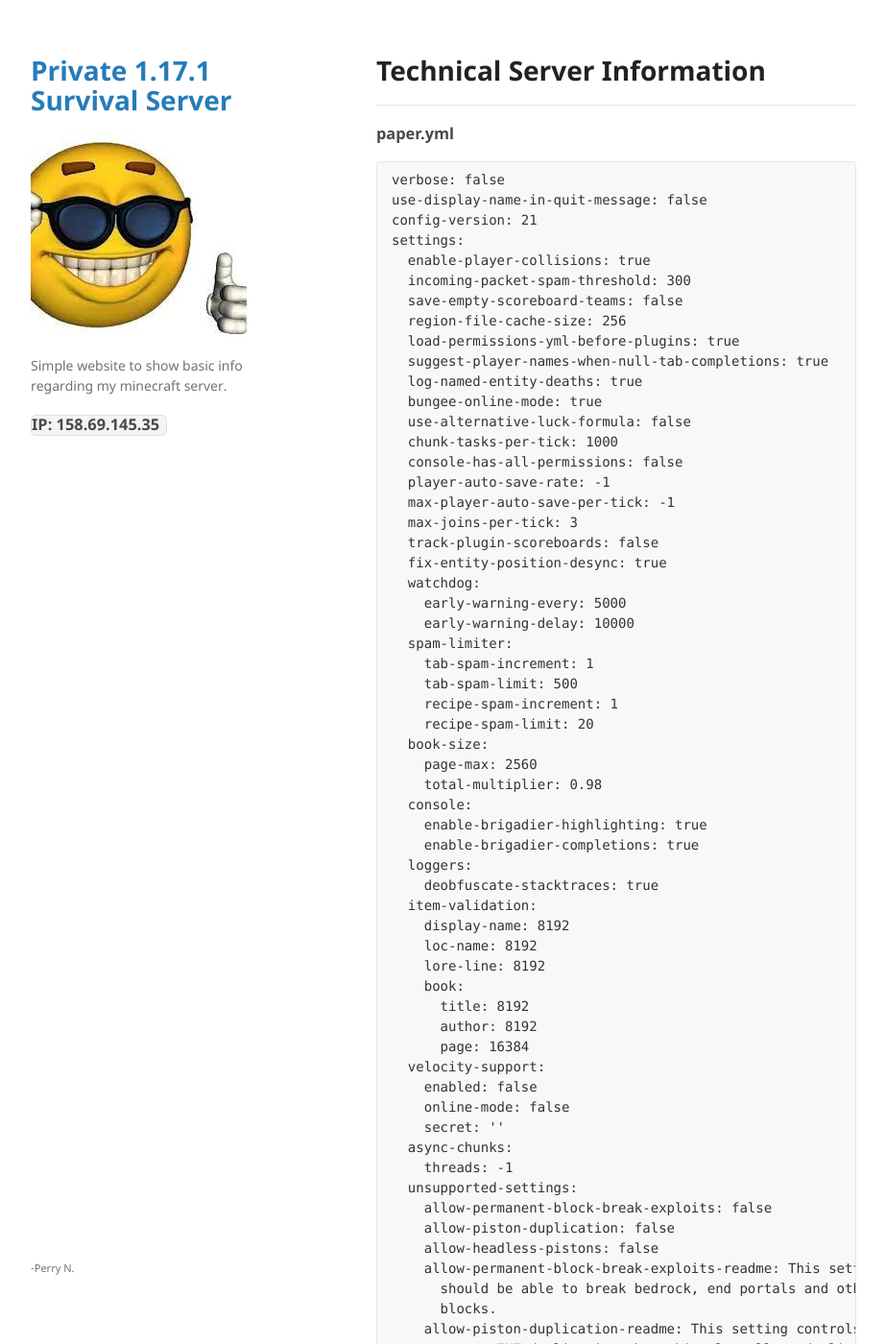
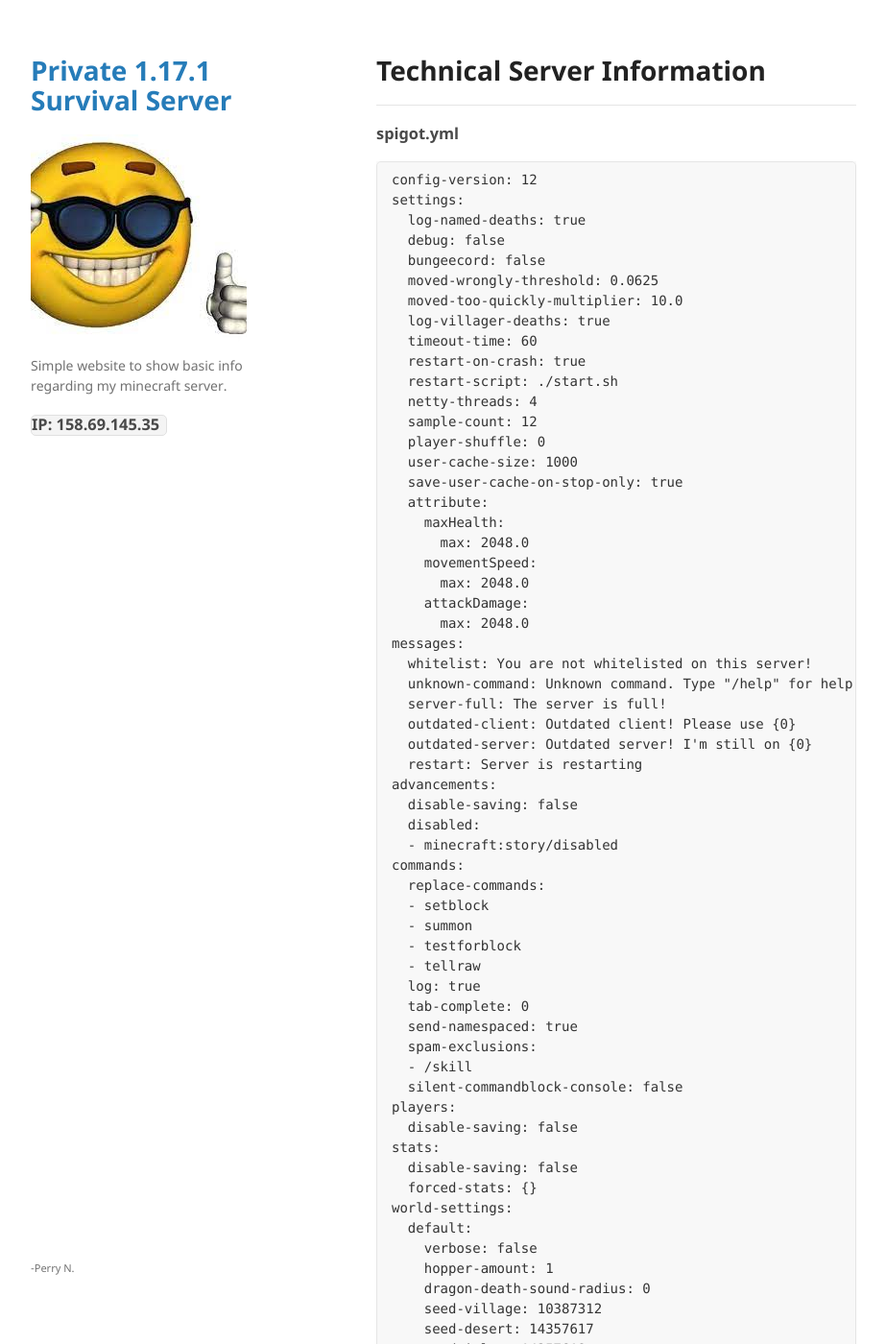
Before and after one commit to WrelksMC/wrelksMC.github.io, a Jekyll site: the page built from another-page.md, in a window 1280 px wide and 1400 px high. Shown: the whole window at 96% size, without its empty margins (178-1101 px from the left). Built offline with Jekyll 4.4.1, drawn with Linux system fonts in a browser that asks for light colours; our own code applies the rules of GitHub Pages for plain Markdown files; some of the changed text lies outside the part shown.

Commit message:
Update another-page.md

````diff
--- a/another-page.md
+++ b/another-page.md
@@ -5,6 +5,163 @@ layout: default
 # Technical Server Information
 
 ---
+
+### spigot.yml
+```
+config-version: 12
+settings:
+  log-named-deaths: true
+  debug: false
+  bungeecord: false
+  moved-wrongly-threshold: 0.0625
+  moved-too-quickly-multiplier: 10.0
+  log-villager-deaths: true
+  timeout-time: 60
+  restart-on-crash: true
+  restart-script: ./start.sh
+  netty-threads: 4
+  sample-count: 12
+  player-shuffle: 0
+  user-cache-size: 1000
+  save-user-cache-on-stop-only: true
+  attribute:
+    maxHealth:
+      max: 2048.0
+    movementSpeed:
+      max: 2048.0
+    attackDamage:
+      max: 2048.0
+messages:
+  whitelist: You are not whitelisted on this server!
+  unknown-command: Unknown command. Type "/help" for help.
+  server-full: The server is full!
+  outdated-client: Outdated client! Please use {0}
+  outdated-server: Outdated server! I'm still on {0}
+  restart: Server is restarting
+advancements:
+  disable-saving: false
+  disabled:
+  - minecraft:story/disabled
+commands:
+  replace-commands:
+  - setblock
+  - summon
+  - testforblock
+  - tellraw
+  log: true
+  tab-complete: 0
+  send-namespaced: true
+  spam-exclusions:
+  - /skill
+  silent-commandblock-console: false
+players:
+  disable-saving: false
+stats:
+  disable-saving: false
+  forced-stats: {}
+world-settings:
+  default:
+    verbose: false
+    hopper-amount: 1
+    dragon-death-sound-radius: 0
+    seed-village: 10387312
+    seed-desert: 14357617
+    seed-igloo: 14357618
+    seed-jungle: 14357619
+    seed-swamp: 14357620
+    seed-monument: 10387313
+    seed-shipwreck: 165745295
+    seed-ocean: 14357621
+    seed-outpost: 165745296
+    seed-endcity: 10387313
+    seed-slime: 987234911
+    seed-bastion: 30084232
+    seed-fortress: 30084232
+    seed-mansion: 10387319
+    seed-fossil: 14357921
+    seed-portal: 34222645
+    max-tnt-per-tick: 100
+    enable-zombie-pigmen-portal-spawns: true
+    item-despawn-rate: 6000
+    view-distance: default
+    wither-spawn-sound-radius: 0
+    arrow-despawn-rate: 800
+    trident-despawn-rate: 1200
+    hanging-tick-frequency: 100
+    zombie-aggressive-towards-villager: true
+    nerf-spawner-mobs: true
+    mob-spawn-range: 8
+    end-portal-sound-radius: 0
+    max-entity-collisions: 8
+    merge-radius:
+      exp: 6.0
+      item: 4.0
+    growth:
+      cactus-modifier: 100
+      cane-modifier: 100
+      melon-modifier: 100
+      mushroom-modifier: 100
+      pumpkin-modifier: 100
+      sapling-modifier: 100
+      beetroot-modifier: 100
+      carrot-modifier: 100
+      potato-modifier: 100
+      wheat-modifier: 100
+      netherwart-modifier: 100
+      vine-modifier: 100
+      cocoa-modifier: 100
+      bamboo-modifier: 100
+      sweetberry-modifier: 100
+      kelp-modifier: 100
+    entity-activation-range:
+      animals: 6
+      monsters: 6
+      raiders: 12
+      misc: 12
+      water: 6
+      villagers: 32
+      flying-monsters: 32
+      villagers-work-immunity-after: 100
+      villagers-work-immunity-for: 20
+      villagers-active-for-panic: true
+      tick-inactive-villagers: false
+      wake-up-inactive:
+        animals-max-per-tick: 4
+        animals-every: 1200
+        animals-for: 100
+        monsters-max-per-tick: 8
+        monsters-every: 400
+        monsters-for: 100
+        villagers-max-per-tick: 4
+        villagers-every: 600
+        villagers-for: 100
+        flying-monsters-max-per-tick: 8
+        flying-monsters-every: 200
+        flying-monsters-for: 100
+    ticks-per:
+      hopper-transfer: 8
+      hopper-check: 1
+    hunger:
+      jump-walk-exhaustion: 0.05
+      jump-sprint-exhaustion: 0.2
+      combat-exhaustion: 0.1
+      regen-exhaustion: 6.0
+      swim-multiplier: 0.01
+      sprint-multiplier: 0.1
+      other-multiplier: 0.0
+    max-tick-time:
+      tile: 50
+      entity: 50
+    squid-spawn-range:
+      min: 45.0
+    entity-tracking-range:
+      players: 48
+      animals: 48
+      monsters: 48
+      misc: 32
+      other: 64
+
+```
 
 ### paper.yml
 ```
````
